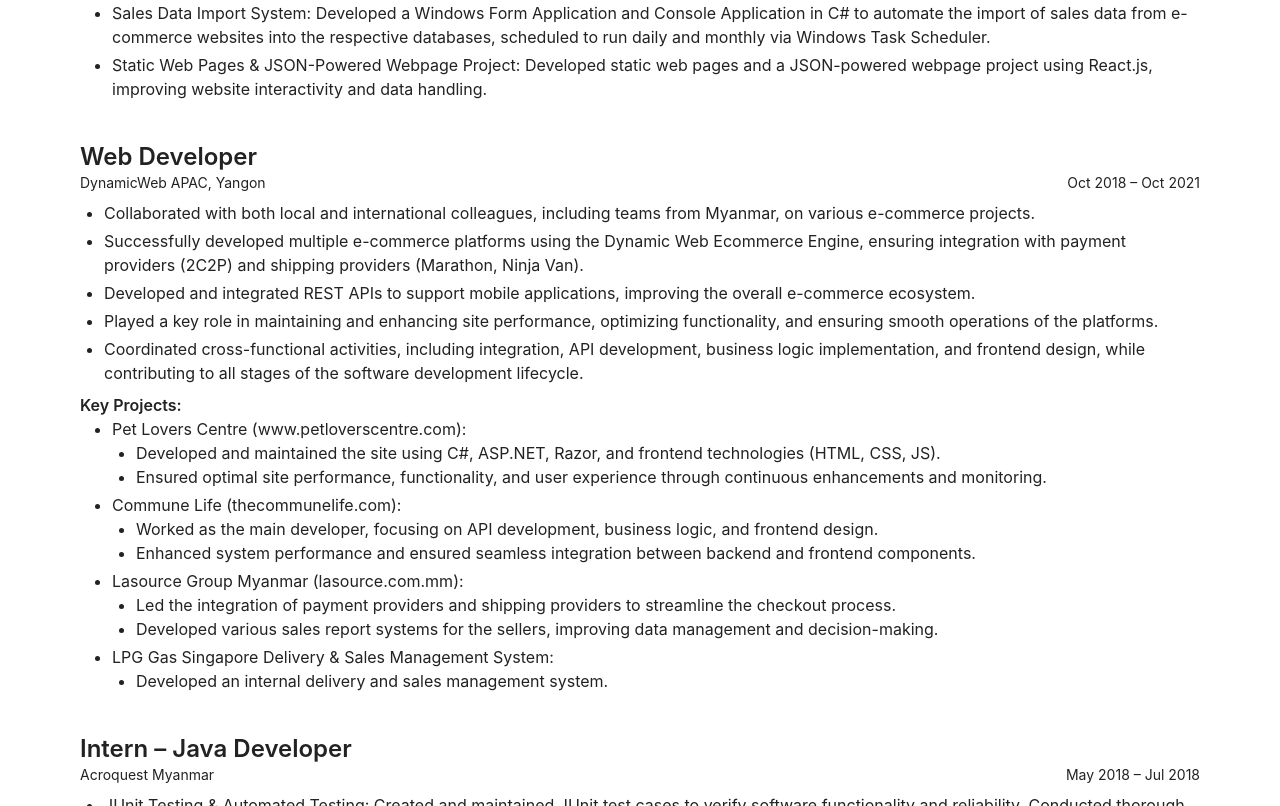
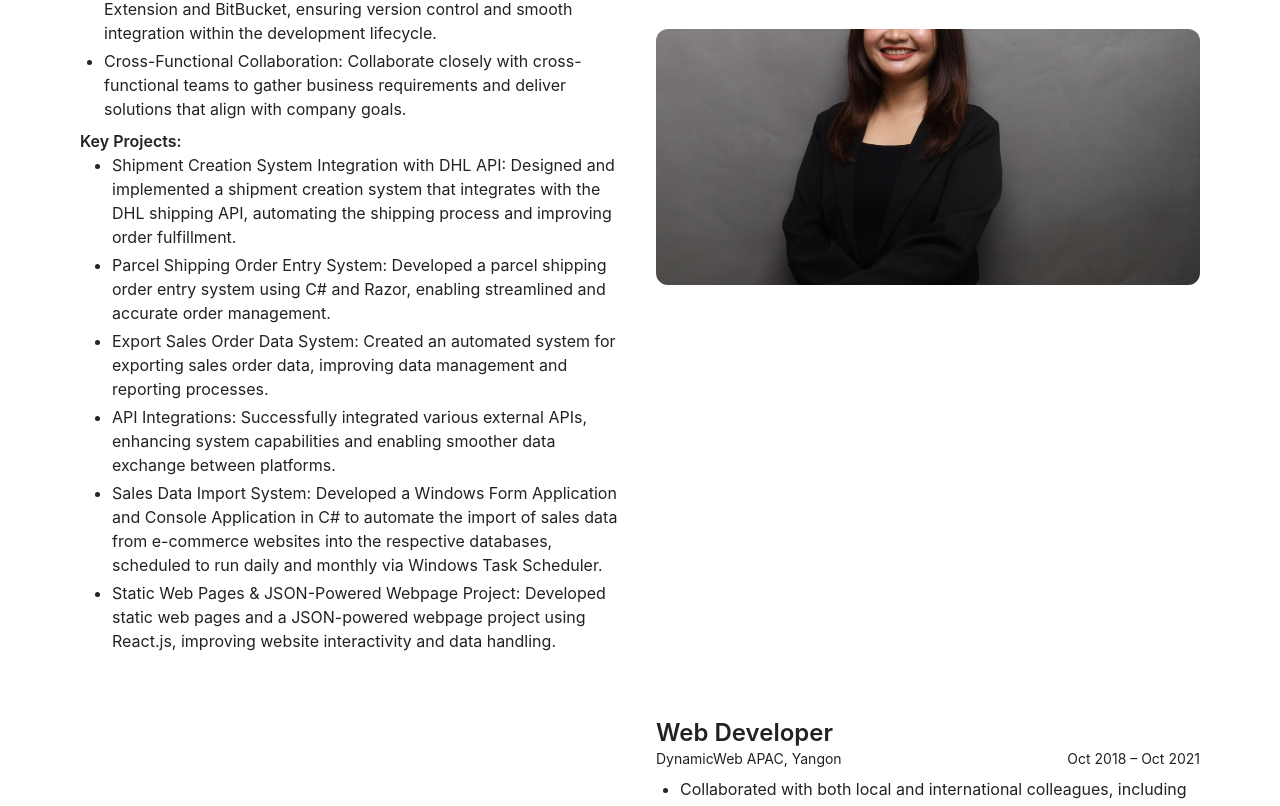
Before and after one commit to SuSandar12/suzy-portfolio, a React (Create React App) app: page / in a window 1280 px wide. Shown: the part 2894-3700 px from the top of the page. Built offline with nearby package versions, Linux system fonts and the light colour scheme.

Commit message:
Update Job Experience

```diff
--- a/src/components/JobExperience.jsx
+++ b/src/components/JobExperience.jsx
@@ -1,247 +1,129 @@
-import React from "react";
+import React, { useState } from "react";
+
+import bacha1 from "../assets/profile.jpg";
+import twg1 from "../assets/profile.jpg";
+import dw1 from "../assets/profile.jpg";
+import acro1 from "../assets/profile.jpg";
+
+const jobs = [
+  {
+    title: "Application Developer",
+    company: "Bacha Coffee, Singapore",
+    period: "May 2024 – Present (on-site)",
+    images: [bacha1],
+    bullets: [
+      "Developed and maintained an internal Business Portal using ASP.NET and C#, with user-friendly interfaces and real-time data integration from ERP systems.",
+      "Customized and extended Microsoft Business Central (MSBC) functionalities using AL Language, streamlining finance and warehouse operations.",
+      "Worked closely with Digital, Finance, and Warehouse teams to gather and translate business requirements into technical features.",
+      "Supported go-live deployment, troubleshooting issues under tight timelines.",
+      "Participated in daily L1 support, addressing real-time operational bugs and system queries.",
+      "Initiated component-level improvements in UI/UX and backend structure to improve performance and user experience.",
+      "Engaged in Agile sprint planning, task estimation, and documentation processes for continuous delivery.",
+      "Negotiated with vendors to evaluate and procedure decisions.",
+      "Picked up new analysis skills to assess business needs and technical feasibility when adopting new tools.",
+    ],
+  },
+  {
+    title: "E-Commerce Developer",
+    company: "TWG Tea, Singapore",
+    period: "Dec 2021 – Mar 2024 (Remote, Contract)",
+    images: [twg1],
+    bullets: [
+      "Site Performance Monitoring & Customization: Responsible for monitoring site performance and developing customized modules tailored to meet diverse business needs.",
+      "System Integrations: Successfully integrated various third-party systems, including APIs, to enhance the functionality of the e-commerce platform.",
+      "Ongoing Maintenance & Enhancements: Ensure ongoing maintenance, troubleshooting, and enhancements of the e-commerce website to improve user experience and operational efficiency.",
+      "Code Deployment: Proficiently manage code deployments using Git Extension and BitBucket, ensuring version control and smooth integration within the development lifecycle.",
+      "Cross-Functional Collaboration: Collaborate closely with cross-functional teams to gather business requirements and deliver solutions that align with company goals.",
+    ],
+    projects: [
+      "Shipment Creation System Integration with DHL API: Designed and implemented a shipment creation system that integrates with the DHL shipping API, automating the shipping process and improving order fulfillment.",
+      "Parcel Shipping Order Entry System: Developed a parcel shipping order entry system using C# and Razor, enabling streamlined and accurate order management.",
+      "Export Sales Order Data System: Created an automated system for exporting sales order data, improving data management and reporting processes.",
+      "API Integrations: Successfully integrated various external APIs, enhancing system capabilities and enabling smoother data exchange between platforms.",
+      "Sales Data Import System: Developed a Windows Form Application and Console Application in C# to automate the import of sales data from e-commerce websites into the respective databases, scheduled to run daily and monthly via Windows Task Scheduler.",
+      "Static Web Pages & JSON-Powered Webpage Project: Developed static web pages and a JSON-powered webpage project using React.js, improving website interactivity and data handling.",
+    ],
+  },
+  {
+    title: "Web Developer",
+    company: "DynamicWeb APAC, Yangon",
+    period: "Oct 2018 – Oct 2021",
+    images: [dw1],
+    bullets: [
+      "Collaborated with both local and international colleagues, including teams from Myanmar, on various e-commerce projects.",
+      "Successfully developed multiple e-commerce platforms using the Dynamic Web Ecommerce Engine, ensuring integration with payment providers (2C2P) and shipping providers (Marathon, Ninja Van).",
+      "Developed and integrated REST APIs to support mobile applications, improving the overall e-commerce ecosystem.",
+      "Played a key role in maintaining and enhancing site performance, optimizing functionality, and ensuring smooth operations of the platforms.",
+      "Coordinated cross-functional activities, including integration, API development, business logic implementation, and frontend design, while contributing to all stages of the software development lifecycle.",
+    ],
+    projects: [
+      "Pet Lovers Centre (www.petloverscentre.com): Developed and maintained the site using C#, ASP.NET, Razor, and frontend technologies (HTML, CSS, JS). Ensured optimal site performance, functionality, and user experience through continuous enhancements and monitoring.",
+      "Commune Life (thecommunelife.com): Worked as the main developer, focusing on API development, business logic, and frontend design. Enhanced system performance and ensured seamless integration between backend and frontend components.",
+      "Lasource Group Myanmar (lasource.com.mm): Led the integration of payment providers and shipping providers to streamline the checkout process. Developed various sales report systems for the sellers, improving data management and decision-making.",
+      "LPG Gas Singapore Delivery & Sales Management System: Developed an internal delivery and sales management system.",
+    ],
+  },
+  {
+    title: "Intern – Java Developer",
+    company: "Acroquest Myanmar",
+    period: "May 2018 – Jul 2018",
+    images: [acro1],
+    bullets: [
+      "JUnit Testing & Automated Testing: Created and maintained JUnit test cases to verify software functionality and reliability. Conducted thorough testing using automated tools to identify bugs, streamline the testing process, and enhance system performance.",
+      "Server-Side Development: Developed and supported server-side functions using Java and the Spring Framework to ensure robust, scalable, and efficient software.",
+      "Learned about Japanese work culture, team collaboration, and quality-focused development practices.",
+    ],
+  },
+];
+
+function Carousel({ images }) {
+  const [current, setCurrent] = useState(0);
+  if (!images || images.length === 0) return null;
+  return (
+    <div className="relative w-full h-56 md:h-64 flex items-center justify-center">
+      <img src={images[current]} alt="job" className="w-full h-full object-cover rounded-xl" />
+      {images.length > 1 && (
+        <>
+          <button onClick={() => setCurrent((current - 1 + images.length) % images.length)} className="absolute left-2 top-1/2 -translate-y-1/2 bg-black/60 text-white px-2 py-1 rounded-full">&#8249;</button>
+          <button onClick={() => setCurrent((current + 1) % images.length)} className="absolute right-2 top-1/2 -translate-y-1/2 bg-black/60 text-white px-2 py-1 rounded-full">&#8250;</button>
+        </>
+      )}
+    </div>
+  );
+}
 
 export default function JobExperience() {
   return (
     <section id="experiences" className="max-w-6xl mx-auto py-12 px-4">
-      <h2 className="text-center text-3xl font-bold mb-8 text-primary-pink">
-        Professional Experience
-      </h2>
-      <div className="space-y-10">
-        {/* Bacha Coffee */}
-        <div>
-          <h3 className="text-2xl font-semibold text-pink-400">
-            Application Developer
-          </h3>
+      <h2 className="text-center text-3xl font-bold mb-8 text-primary-pink">Professional Experience</h2>
+      <div className="space-y-16">
+        {jobs.map((job, idx) => (
+          <div key={job.title} className={`flex flex-col md:flex-row ${idx % 2 === 1 ? 'md:flex-row-reverse' : ''} items-center gap-8`}>
+            {/* Carousel */}
+            <div className="md:w-1/2 w-full">
+              <Carousel images={job.images} />
+            </div>
+            {/* Text */}
+            <div className="md:w-1/2 w-full">
+              <h3 className="text-2xl font-semibold text-pink-400">{job.title}</h3>
               <div className="flex flex-col md:flex-row md:justify-between md:items-center text-gray-400 text-sm mb-2">
-            <span>Bacha Coffee, Singapore</span>
-            <span>May 2024 – Present (on-site)</span>
+                <span>{job.company}</span>
+                <span>{job.period}</span>
               </div>
               <ul className="list-disc pl-6 text-gray-200 space-y-1">
-            <li>
-              Developed and maintained an internal Business Portal using ASP.NET
-              and C#, with user-friendly interfaces and real-time data
-              integration from ERP systems.
-            </li>
-            <li>
-              Customized and extended Microsoft Business Central (MSBC)
-              functionalities using AL Language, streamlining finance and
-              warehouse operations.
-            </li>
-            <li>
-              Worked closely with Digital, Finance, and Warehouse teams to
-              gather and translate business requirements into technical
-              features.
-            </li>
-            <li>
-              Supported go-live deployment, troubleshooting issues under tight
-              timelines.
-            </li>
-            <li>
-              Participated in daily L1 support, addressing real-time operational
-              bugs and system queries.
-            </li>
-            <li>
-              Initiated component-level improvements in UI/UX and backend
-              structure to improve performance and user experience.
-            </li>
-            <li>
-              Engaged in Agile sprint planning, task estimation, and
-              documentation processes for continuous delivery.
-            </li>
-            <li>
-              Negotiated with vendors to evaluate and procedure decisions.
-            </li>
-            <li>
-              Picked up new analysis skills to assess business needs and
-              technical feasibility when adopting new tools.
-            </li>
+                {job.bullets.map((b, i) => <li key={i}>{b}</li>)}
               </ul>
-        </div>
-        {/* TWG Tea */}
-        <div>
-          <h3 className="text-2xl font-semibold text-pink-400">
-            E-Commerce Developer
-          </h3>
-          <div className="flex flex-col md:flex-row md:justify-between md:items-center text-gray-400 text-sm mb-2">
-            <span>TWG Tea, Singapore</span>
-            <span>Dec 2021 – Mar 2024 (Remote, Contract)</span>
-          </div>
-          <ul className="list-disc pl-6 text-gray-200 space-y-1">
-            <li>
-              Site Performance Monitoring & Customization: Responsible for
-              monitoring site performance and developing customized modules
-              tailored to meet diverse business needs.
-            </li>
-            <li>
-              System Integrations: Successfully integrated various third-party
-              systems, including APIs, to enhance the functionality of the
-              e-commerce platform.
-            </li>
-            <li>
-              Ongoing Maintenance & Enhancements: Ensure ongoing maintenance,
-              troubleshooting, and enhancements of the e-commerce website to
-              improve user experience and operational efficiency.
-            </li>
-            <li>
-              Code Deployment: Proficiently manage code deployments using Git
-              Extension and BitBucket, ensuring version control and smooth
-              integration within the development lifecycle.
-            </li>
-            <li>
-              Cross-Functional Collaboration: Collaborate closely with
-              cross-functional teams to gather business requirements and deliver
-              solutions that align with company goals.
-            </li>
-          </ul>
+              {job.projects && (
+                <>
                   <div className="mt-2 text-gray-300 font-semibold">Key Projects:</div>
                   <ul className="list-disc pl-8 text-gray-200 space-y-1">
-            <li>
-              Shipment Creation System Integration with DHL API: Designed and
-              implemented a shipment creation system that integrates with the
-              DHL shipping API, automating the shipping process and improving
-              order fulfillment.
-            </li>
-            <li>
-              Parcel Shipping Order Entry System: Developed a parcel shipping
-              order entry system using C# and Razor, enabling streamlined and
-              accurate order management.
-            </li>
-            <li>
-              Export Sales Order Data System: Created an automated system for
-              exporting sales order data, improving data management and
-              reporting processes.
-            </li>
-            <li>
-              API Integrations: Successfully integrated various external APIs,
-              enhancing system capabilities and enabling smoother data exchange
-              between platforms.
-            </li>
-            <li>
-              Sales Data Import System: Developed a Windows Form Application and
-              Console Application in C# to automate the import of sales data
-              from e-commerce websites into the respective databases, scheduled
-              to run daily and monthly via Windows Task Scheduler.
-            </li>
-            <li>
-              Static Web Pages & JSON-Powered Webpage Project: Developed static
-              web pages and a JSON-powered webpage project using React.js,
-              improving website interactivity and data handling.
-            </li>
+                    {job.projects.map((p, i) => <li key={i}>{p}</li>)}
                   </ul>
+                </>
+              )}
             </div>
-        {/* DynamicWeb APAC */}
-        <div>
-          <h3 className="text-2xl font-semibold text-pink-400">
-            Web Developer
-          </h3>
-          <div className="flex flex-col md:flex-row md:justify-between md:items-center text-gray-400 text-sm mb-2">
-            <span>DynamicWeb APAC, Yangon</span>
-            <span>Oct 2018 – Oct 2021</span>
           </div>
-          <ul className="list-disc pl-6 text-gray-200 space-y-1">
-            <li>
-              Collaborated with both local and international colleagues,
-              including teams from Myanmar, on various e-commerce projects.
-            </li>
-            <li>
-              Successfully developed multiple e-commerce platforms using the
-              Dynamic Web Ecommerce Engine, ensuring integration with payment
-              providers (2C2P) and shipping providers (Marathon, Ninja Van).
-            </li>
-            <li>
-              Developed and integrated REST APIs to support mobile applications,
-              improving the overall e-commerce ecosystem.
-            </li>
-            <li>
-              Played a key role in maintaining and enhancing site performance,
-              optimizing functionality, and ensuring smooth operations of the
-              platforms.
-            </li>
-            <li>
-              Coordinated cross-functional activities, including integration,
-              API development, business logic implementation, and frontend
-              design, while contributing to all stages of the software
-              development lifecycle.
-            </li>
-          </ul>
-          <div className="mt-2 text-gray-300 font-semibold">Key Projects:</div>
-          <ul className="list-disc pl-8 text-gray-200 space-y-1">
-            <li>
-              Pet Lovers Centre (www.petloverscentre.com):
-              <ul className="list-disc pl-6">
-                <li>
-                  Developed and maintained the site using C#, ASP.NET, Razor,
-                  and frontend technologies (HTML, CSS, JS).
-                </li>
-                <li>
-                  Ensured optimal site performance, functionality, and user
-                  experience through continuous enhancements and monitoring.
-                </li>
-              </ul>
-            </li>
-            <li>
-              Commune Life (thecommunelife.com):
-              <ul className="list-disc pl-6">
-                <li>
-                  Worked as the main developer, focusing on API development,
-                  business logic, and frontend design.
-                </li>
-                <li>
-                  Enhanced system performance and ensured seamless integration
-                  between backend and frontend components.
-                </li>
-              </ul>
-            </li>
-            <li>
-              Lasource Group Myanmar (lasource.com.mm):
-              <ul className="list-disc pl-6">
-                <li>
-                  Led the integration of payment providers and shipping
-                  providers to streamline the checkout process.
-                </li>
-                <li>
-                  Developed various sales report systems for the sellers,
-                  improving data management and decision-making.
-                </li>
-              </ul>
-            </li>
-            <li>
-              LPG Gas Singapore Delivery & Sales Management System:
-              <ul className="list-disc pl-6">
-                <li>
-                  Developed an internal delivery and sales management system.
-                </li>
-              </ul>
-            </li>
-          </ul>
-        </div>
-        {/* Acroquest Myanmar */}
-        <div>
-          <h3 className="text-2xl font-semibold text-pink-400">
-            Intern – Java Developer
-          </h3>
-          <div className="flex flex-col md:flex-row md:justify-between md:items-center text-gray-400 text-sm mb-2">
-            <span>Acroquest Myanmar</span>
-            <span>May 2018 – Jul 2018</span>
-          </div>
-          <ul className="list-disc pl-6 text-gray-200 space-y-1">
-            <li>
-              JUnit Testing & Automated Testing: Created and maintained JUnit
-              test cases to verify software functionality and reliability.
-              Conducted thorough testing using automated tools to identify bugs,
-              streamline the testing process, and enhance system performance.
-            </li>
-            <li>
-              Server-Side Development: Developed and supported server-side
-              functions using Java and the Spring Framework to ensure robust,
-              scalable, and efficient software.
-            </li>
-            <li>
-              Learned about Japanese work culture, team collaboration, and
-              quality-focused development practices.
-            </li>
-          </ul>
-        </div>
+        ))}
       </div>
     </section>
   );
```
Lines whose indentation alone changed are shown as unchanged.
